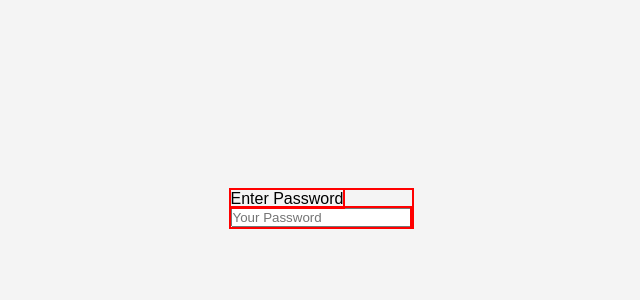
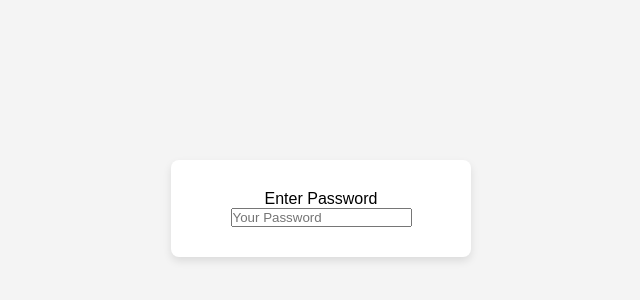
Before and after one commit to ROIEngineer/password-visibility-toggle, a plain HTML site: page solution/index.html in a window 1280 px wide. Shown: the part 192-492 px from the top of the page, without its empty margins (319-959 px from the left). Drawn offline with Linux system fonts and the light colour scheme.

Commit message:
Add container CSS styling

```diff
--- a/solution/styles.css
+++ b/solution/styles.css
@@ -2,7 +2,6 @@
   padding: 0;
   margin: 0;
   box-sizing: border-box;
-  outline: 2px solid red;
 }
 
 body {
@@ -14,3 +13,12 @@ body {
   margin: 0;
   background-color: #f4f4f4; /* Sets background color to white */
 }
+
+.container {
+  background-color: white; /* Sets the background color to white */
+  padding: 30px; /* Creates space inside the container content > space > edge */
+  border-radius: 8px; /* Curves the edges of the container */
+  box-shadow: 0 4px 8px rgba(0, 0, 0, 0.1); /* Creates a shadow around container */
+  width: 300px; /* Sets the width of the container */
+  text-align: center; /* Horizontally centers inline content */
+}
```
